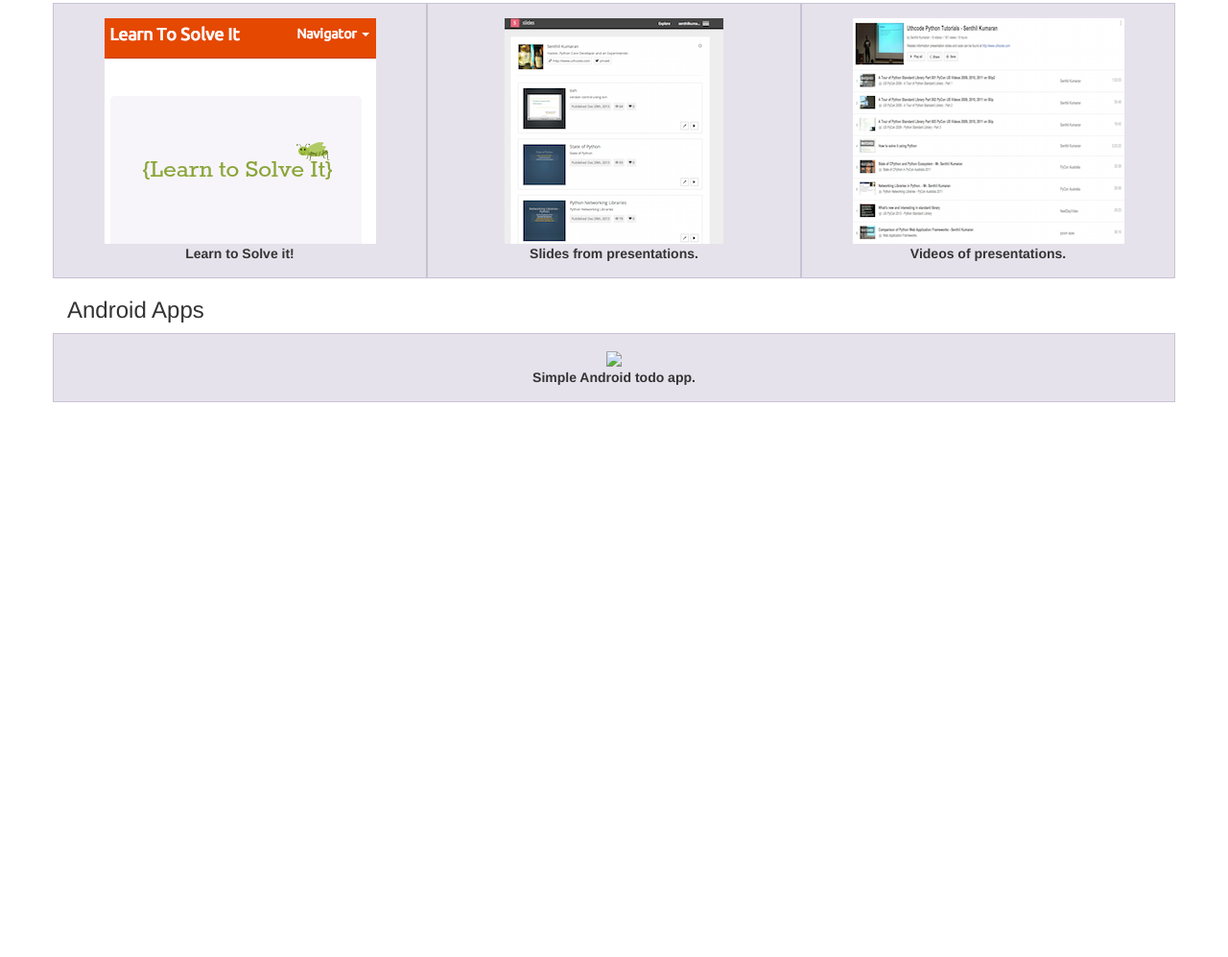
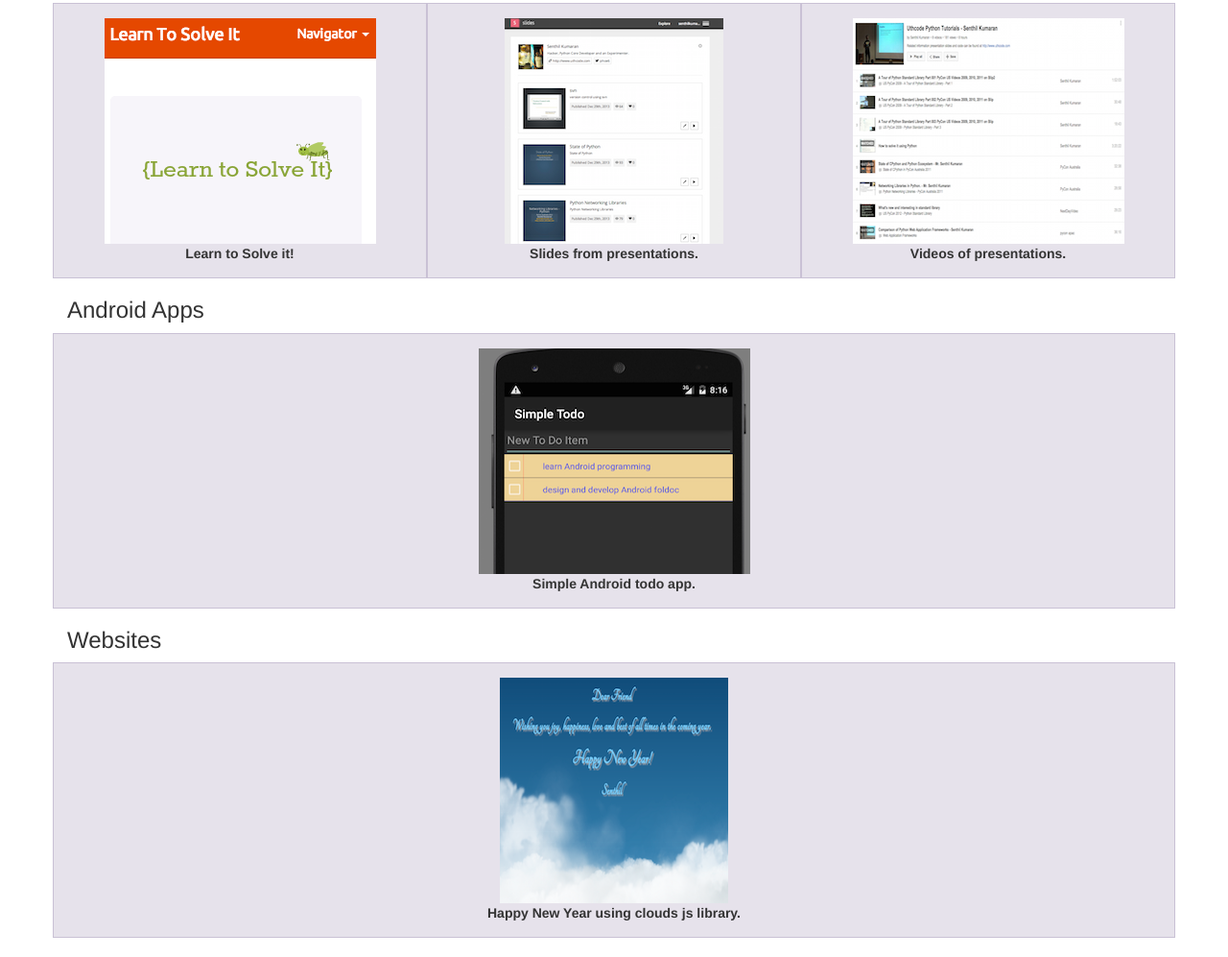
Before and after one commit to uthcode/uthcode.github.io, a plain HTML site: page index.html in a window 1280 px wide. Shown: the part 202-1199 px from the top of the page at 96% size. Before the commit the page ends 800 px from the top, so only its background shows below. Drawn offline with Linux system fonts and the light colour scheme; a script that the page names is missing.

Commit message:
Happy New Year website and adding the statics

```diff
--- a/index.html
+++ b/index.html
@@ -40,8 +40,14 @@
 
     <h3>Android Apps</h3>
     <div class="row">
-        <div class="col-md-12 img"><a href="http://uthcode.github.io/androidtodo"><img src="static/androidtodo.png"></a><br/><strong>Simple Android todo app.</strong></div>
+        <div class="col-md-12 img"><a href="http://www.uthcode.com/androidtodo"><img src="static/androidtodo.png"></a><br/><strong>Simple Android todo app.</strong></div>
     </div>
+
+    <h3>Websites</h3>
+    <div class="row">
+        <div class="col-md-12 img"><a href="http://www.uthcode.com/happynewyear"><img src="static/happynewyear.png"></a><br/><strong>Happy New Year using clouds js library.</strong></div>
+    </div>
+
 
 </div> <!-- /container -->
 
```
Also changed, not shown: static/androidtodo.png (added), static/happynewyear.png (added).
